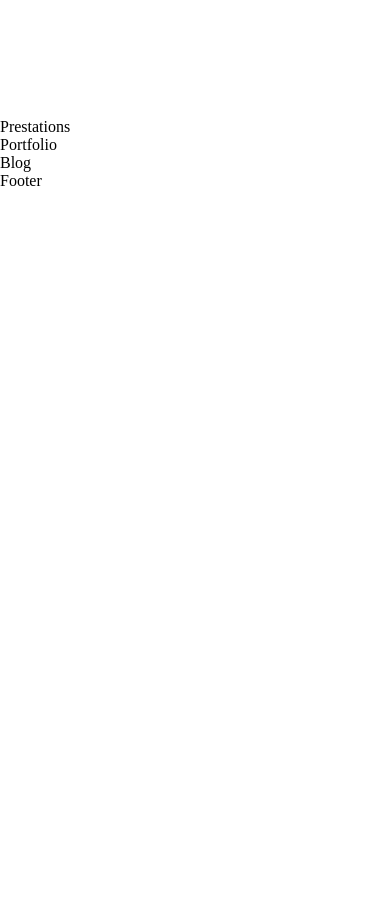
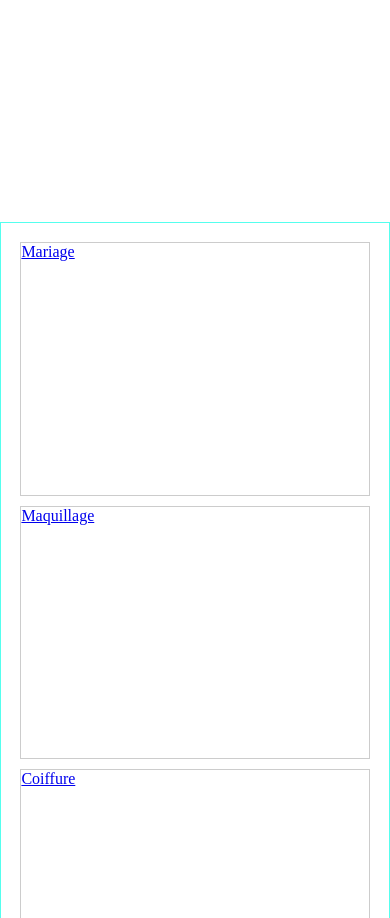
Before and after one commit to Gasyh3/omega2.0, a React (Vite) app in the folder client/: page /main in a window 390 px wide. Shown: the part 2667-3585 px from the top of the page. Before the commit the page ends 2857 px from the top, so only its background shows below. Built offline with nearby package versions, Linux system fonts and the light colour scheme; a web font is replaced by a local one.

Commit message:
Update Prestation with grid and responsive, fix bug on contact

```diff
--- a/client/src/components/Contact/Contact.scss
+++ b/client/src/components/Contact/Contact.scss
@@ -1,7 +1,7 @@
 @import "../../main.scss";
 
 .contact {
-    height: 100vh;
+    height: 110vh;
 
     &__reseaux {
         width: 100vw;
--- a/client/src/components/FormContact/FormContact.scss
+++ b/client/src/components/FormContact/FormContact.scss
@@ -24,6 +24,7 @@
     }
 
     &__label {
+        width: 40%;
         color: #626060;
         font-size: 1.1em;
         margin: 1% 0;
@@ -153,6 +154,11 @@ form {
 }
 
 @media screen and (max-width: 767px) {
+    .form {
+        &__label {
+            width: 100%;
+        }
+    }
 
     .tooltip .top-first {
         top: -100px;
--- a/client/src/components/Prestations/Prestations.jsx
+++ b/client/src/components/Prestations/Prestations.jsx
@@ -4,7 +4,14 @@ import './Prestations.scss'
 function Prestations() {
   return (
     <div className="prestations">
-        Prestations
+      <div className="prestations__container">
+        <a href="#" className="prestations__cases">Mariage</a>
+        <a href="#" className="prestations__cases">Maquillage</a>
+        <a href="#" className="prestations__cases">Coiffure</a>
+        <a href="#" className="prestations__cases">Onglerie</a>
+        <a href="#" className="prestations__cases">Press-on nails</a>
+        <a href="#" className="prestations__cases">Tatouages éphémère</a>
+      </div>
     </div>
   )
 }
--- a/client/src/components/Prestations/Prestations.scss
+++ b/client/src/components/Prestations/Prestations.scss
@@ -1 +1,49 @@
 @import "../../main.scss";
+
+
+.prestations {
+    border: 1px solid #5fe;
+    height: 100vh;
+    margin-top: 5%;
+
+    &__container {
+        display: grid;
+        grid-template-columns: repeat(3, 1fr);
+        grid-template-rows: repeat(2, 1fr);
+        grid-column-gap: 10px;
+        grid-row-gap: 10px;
+        padding: 5%;
+    }
+
+    &__cases {
+        border: 1px solid #ccc;
+        height: 40vh;
+
+    }
+}
+
+@media screen and (max-width: 991px) {
+    .prestations {
+        height: 100%;
+        &__container {
+            grid-template-columns: repeat(2, 1fr);
+            grid-template-rows: repeat(3, 1fr);
+            padding: 5%;
+        }
+
+        &__cases {
+            height: 30vh;
+        }
+    }
+}
+
+@media screen and (max-width: 768px) {
+    .prestations {
+        height: 100%;
+        &__container {
+            grid-template-columns: repeat(1, 1fr);
+            grid-template-rows: repeat(3, 1fr);
+            padding: 5%;
+        }
+    }
+}
```
